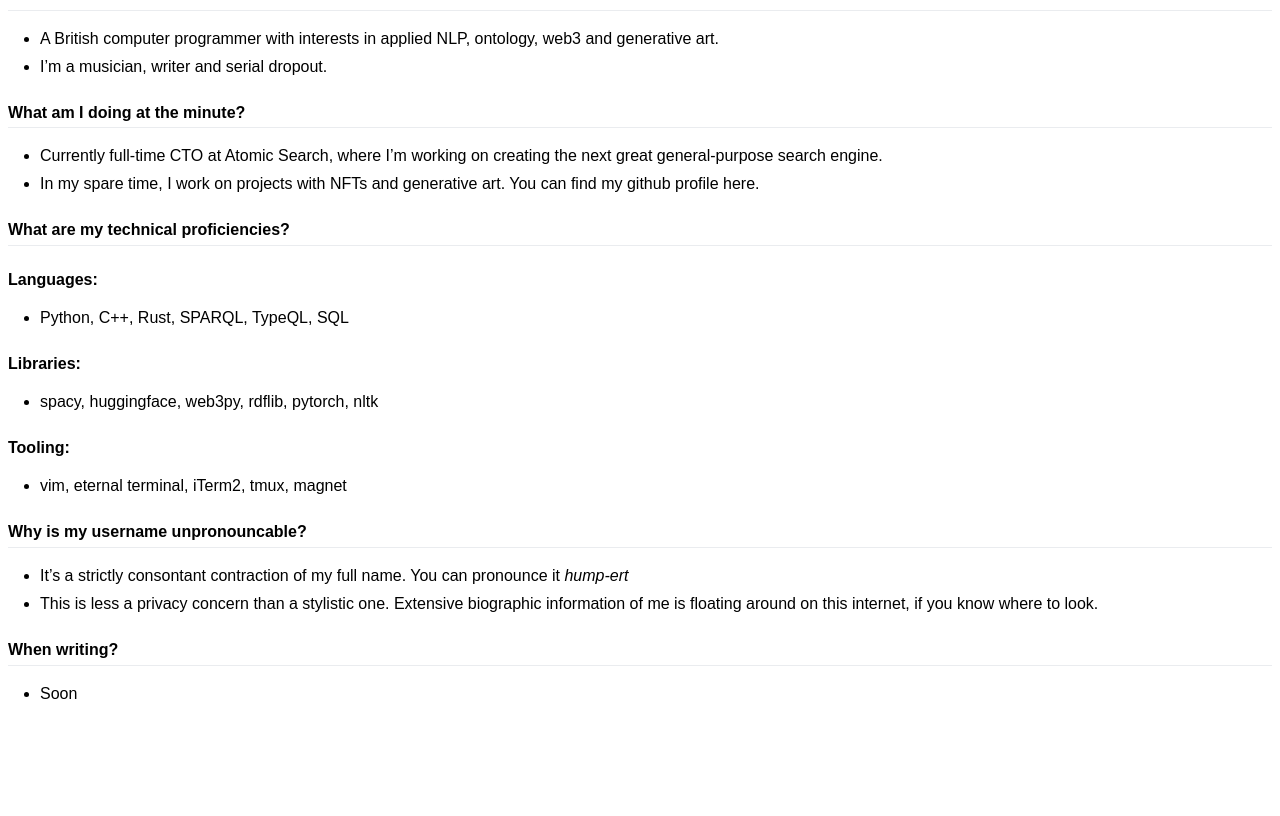
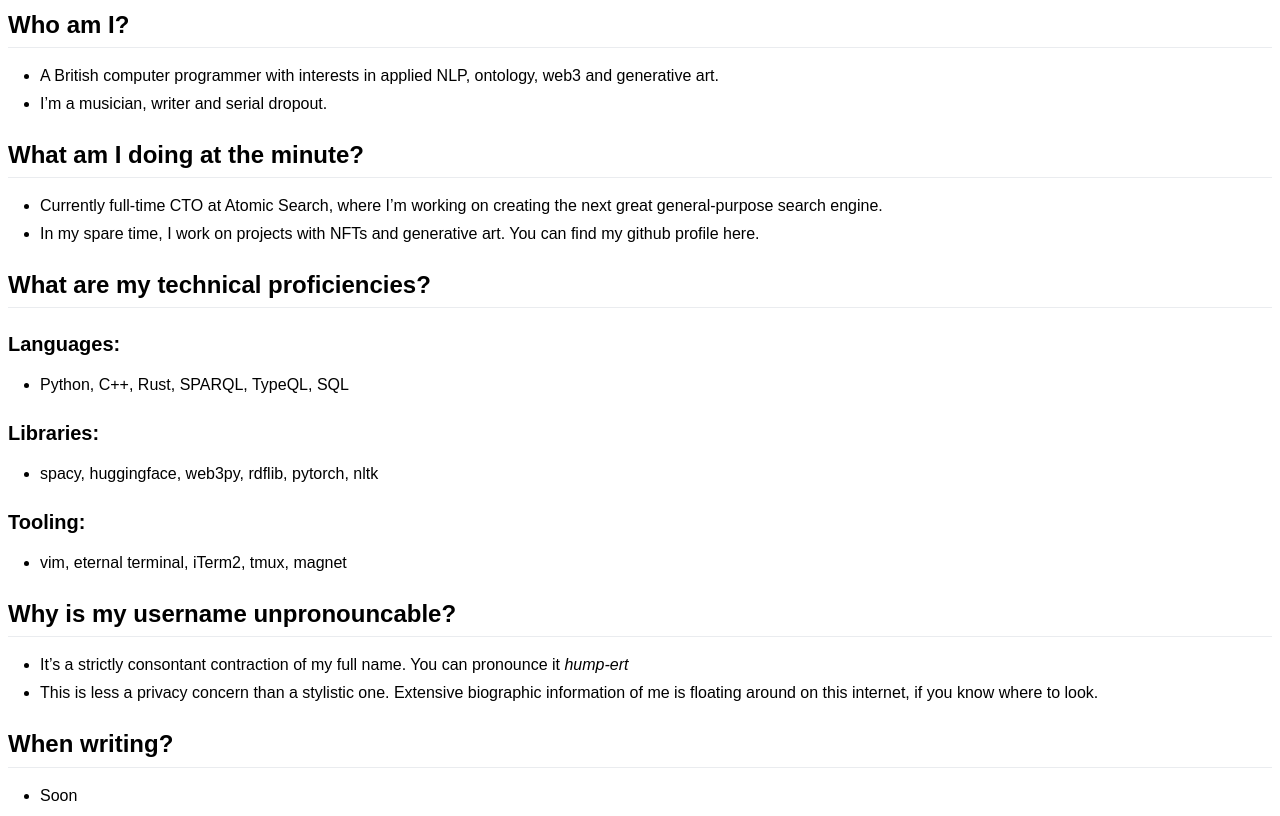
Before and after one commit to hmprt/hmprt.com, a website: page index.html in a window 1280 px wide. Shown: the part 73-889 px from the top of the page. Before the commit the page ends 800 px from the top, so only its background shows below. Drawn offline with Linux system fonts and the light colour scheme.

Commit message:
Updated site

```diff
--- a/index.html
+++ b/index.html
@@ -7,7 +7,6 @@
     </style>
     <style id="md-style">html *
 {
-   font-size: 1em !important;
    color: #000 !important;
    font-family: Arial !important;
 }
--- a/style.css
+++ b/style.css
@@ -1,6 +1,5 @@
 html *
 {
-   font-size: 1em !important;
    color: #000 !important;
    font-family: Arial !important;
 }
```
